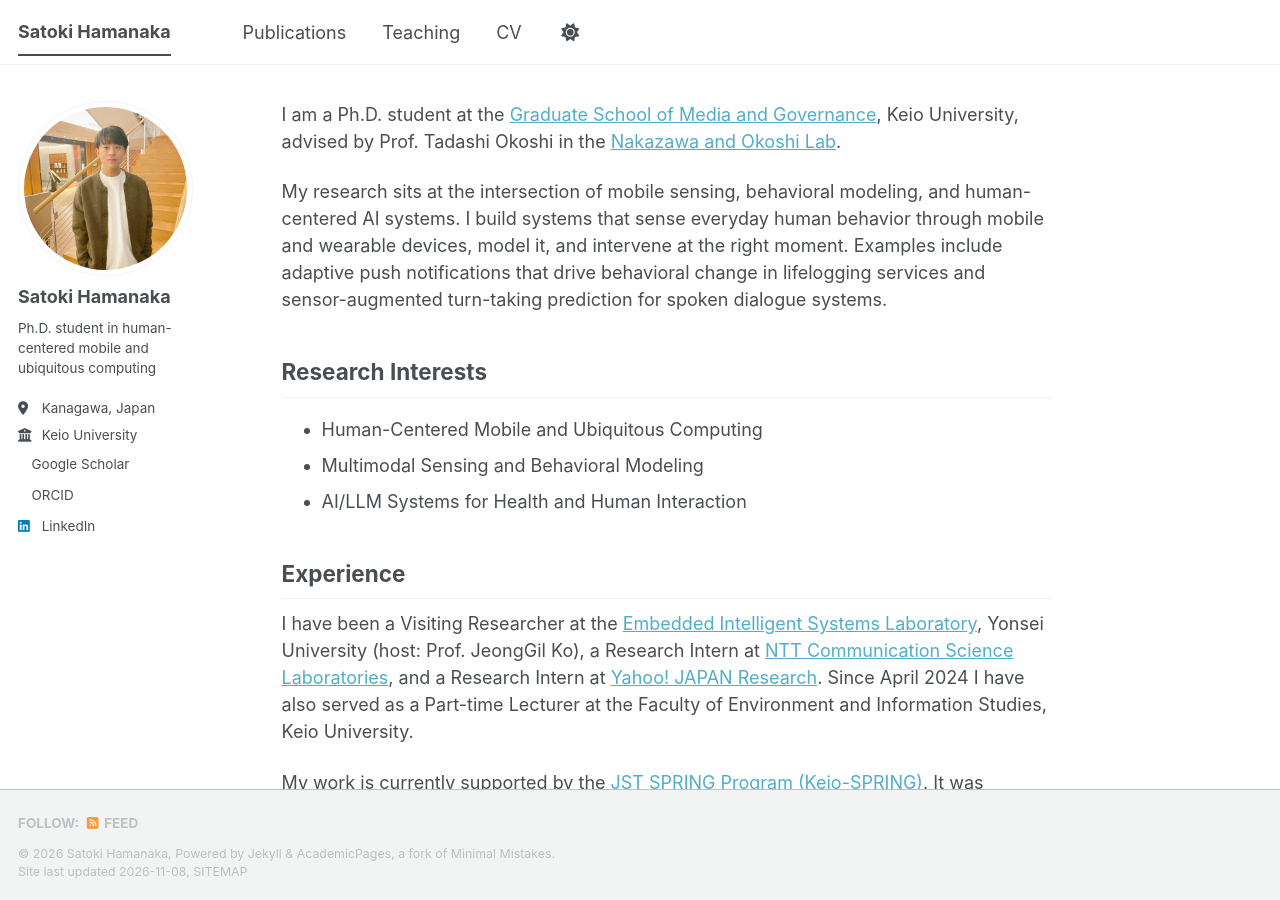
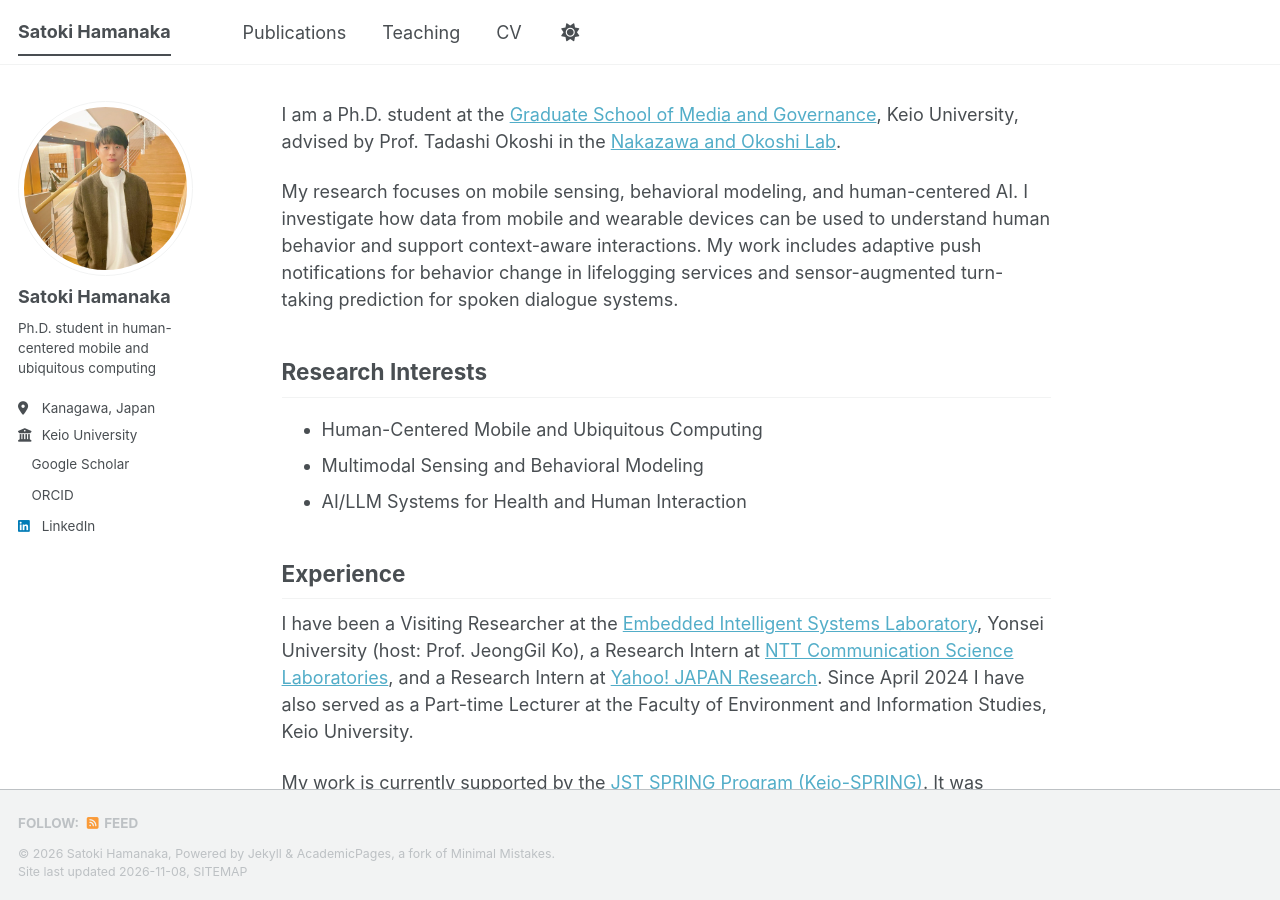
Before and after one commit to hamachu216/hamachu216.github.io, a Jekyll site: the page built from _pages/about.md, in a window 1280 px wide and 900 px high. Built offline with Jekyll 4.4.1, drawn with Linux system fonts in a browser that asks for light colours; a style sheet for code colours, icons or effects is not loaded.

Commit message:
Rewrite the research summary in the bio
Co-Authored-By: Claude Sonnet 5.5 <noreply@anthropic.com>

```diff
--- a/_pages/about.md
+++ b/_pages/about.md
@@ -9,11 +9,10 @@ redirect_from:
 I am a Ph.D. student at the [Graduate School of Media and Governance](https://www.sfc.keio.ac.jp/en/gsmg/), Keio University,
 advised by Prof. Tadashi Okoshi in the [Nakazawa and Okoshi Lab](https://www.jn.sfc.keio.ac.jp/).
 
-My research sits at the intersection of mobile sensing, behavioral modeling, and human-centered
-AI systems. I build systems that sense everyday human behavior through mobile and wearable devices,
-model it, and intervene at the right moment. Examples include adaptive push notifications that drive
-behavioral change in lifelogging services and sensor-augmented turn-taking prediction for spoken
-dialogue systems.
+My research focuses on mobile sensing, behavioral modeling, and human-centered AI. I investigate how
+data from mobile and wearable devices can be used to understand human behavior and support
+context-aware interactions. My work includes adaptive push notifications for behavior change in
+lifelogging services and sensor-augmented turn-taking prediction for spoken dialogue systems.
 
 ## Research Interests
 
```
